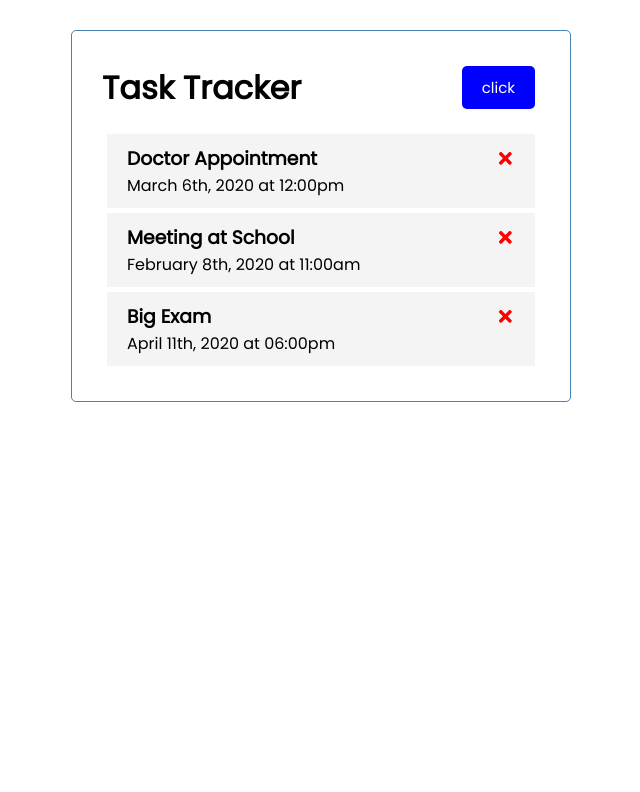
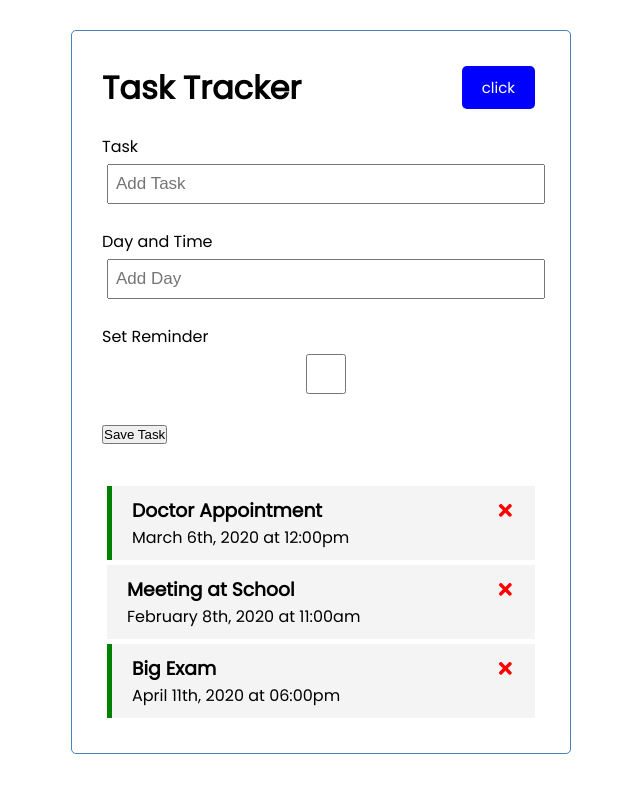
Before and after one commit to pskrillz/react_task_tracker, a React (Create React App) app: page / in a window 1280 px wide. Shown: the top 792 px of the page, without its empty margins (319-959 px from the left). Built offline with nearby package versions, Linux system fonts and the light colour scheme.

Commit message:
added form

```diff
--- a/src/App.js
+++ b/src/App.js
@@ -2,6 +2,7 @@ import './App.css';
 import Header from './Components/Header';
 import Button from './Components/Button';
 import Tasks from './Components/Tasks';
+import AddTask from './Components/AddTask';
 import { useState } from "react"
 
 function App() {
@@ -30,15 +31,25 @@ function App() {
     setTasks(tasks.filter( (task) => task.id !== id )    )
   }
 
+  const toggleReminders = (id) => {
+    setTasks(tasks.map((task) =>
+    task.id === id ? {...task, reminder: !task.reminder} : task
+    ))
+  }
+
+
   return (
     <div className="container">
       <Header></Header>
+      <AddTask></AddTask>
       {tasks.length > 0 ?
-
-        <Tasks taskList={tasks} onDelete={deleteTask}/>
-        :
+        (
+        <Tasks taskList={tasks}
+        onDelete={deleteTask}
+        onToggle={toggleReminders}/>
+        ) : (
         "Nothing to Show"
-      }
+        )}
 
     </div>
   );
--- /dev/null
+++ b/src/Components/AddTask.js
@@ -0,0 +1,24 @@
+
+
+const AddTask = () => {
+    return (
+        <form className="add-form">
+            <div className="form-control">
+                <label> Task</label>
+                <input type="text" placeholder="Add Task"  />
+            </div>
+            <div className="form-control">
+                <label>Day and Time</label>
+                <input type="text" placeholder="Add Day"  />
+            </div>
+            <div className="form-control">
+                <label>Set Reminder</label>
+                <input type="checkbox"   />
+            </div>
+         <input type="submit" value="Save Task"/>
+
+        </form>
+    )
+}
+
+export default AddTask
--- a/src/Components/Task.js
+++ b/src/Components/Task.js
@@ -1,12 +1,12 @@
 import { FaTimes } from 'react-icons/fa'
 
-const Task = ({task, onDelete}) => {
+const Task = ({task, onDelete, onToggle}) => {
     return (
-        <div className="task">
+        <div className={`task ${task.reminder ? 'reminder' : "" }`} onClick={() => onToggle(task.id)} >
             <h3>{task.text}
             <FaTimes
             onClick={() => onDelete(task.id)}
-            style={{color: "red"}}
+            style={{color: "red", cursor: "pointer"}}
             />
             </h3>
             <p>{task.day}</p>
--- a/src/Components/Tasks.js
+++ b/src/Components/Tasks.js
@@ -2,7 +2,7 @@ import Task from './Task'
 
 
 // this provides the content of the tasks
-const Tasks = ({taskList, onDelete}) => {
+const Tasks = ({taskList, onDelete, onToggle}) => {
 
 
 
@@ -10,7 +10,11 @@ const Tasks = ({taskList, onDelete}) => {
     return (
         <div>
             {taskList.map( (task) => (
-            <Task key={task.id} task={task} onDelete={onDelete}/>
+            <Task key={task.id}
+            task={task}
+            onDelete={onDelete}
+            onToggle={onToggle}
+            />
             ))}
         </div>
     )
```
